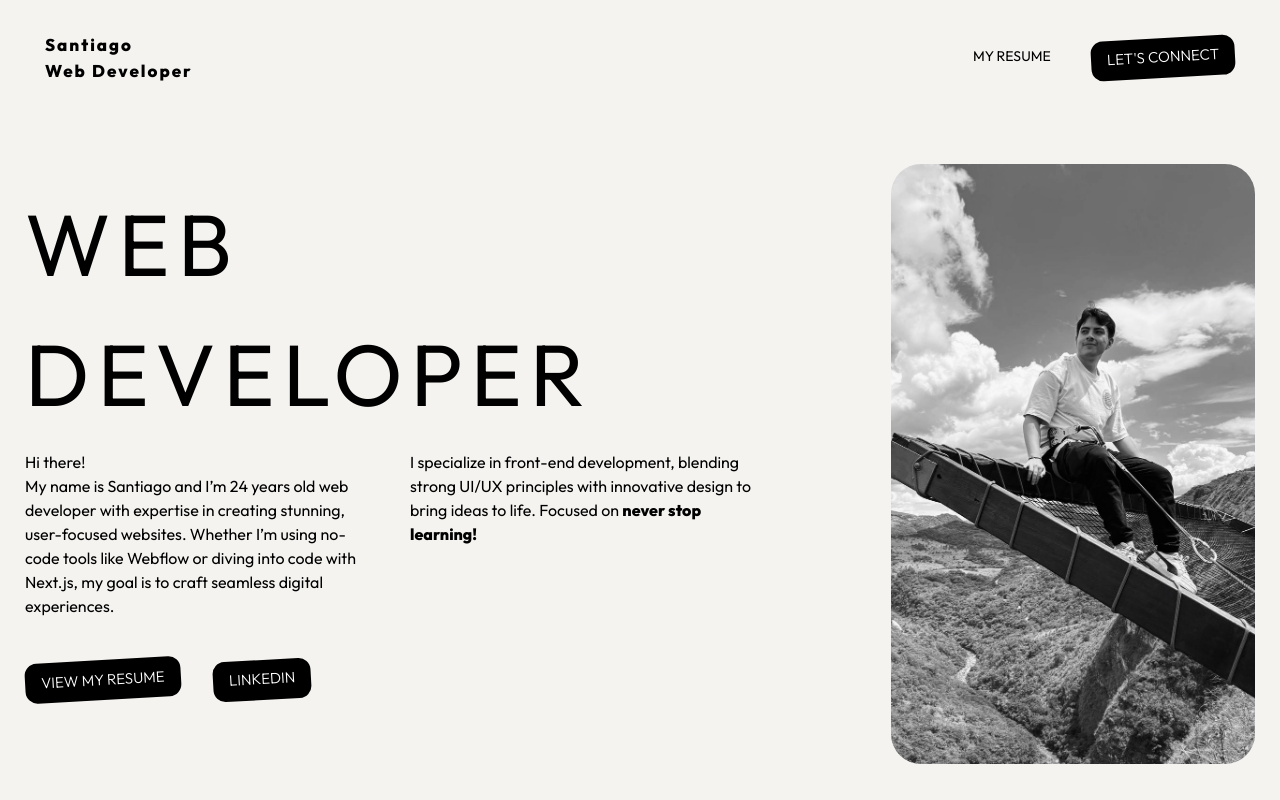
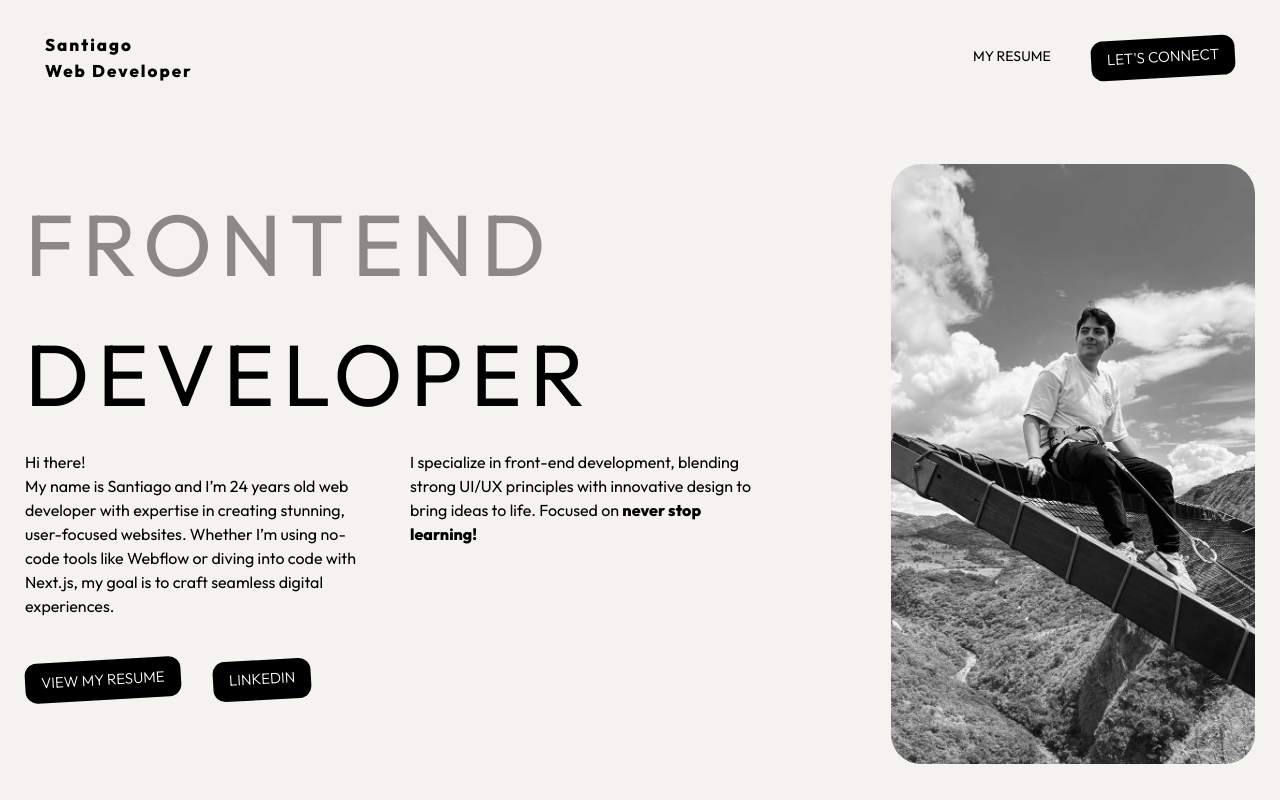
Before and after one commit to SantiagoLopez0/portfolio, a Next.js app: page / in a window 1280 px wide. Shown: the top 800 px of the page. Built offline with nearby package versions, Linux system fonts and the light colour scheme.

Commit message:
adding multiple titles to header and animation

```diff
--- a/src/components/Home/Hero/Hero.tsx
+++ b/src/components/Home/Hero/Hero.tsx
@@ -1,23 +1,29 @@
 "use client"
 
+import { useEffect, useState } from "react";
 import Image from "next/image";
 import styles from "./hero.module.css";
 import { Button } from "app/components/Shared/Button";
 import { ResumeModal } from "app/components/Shared/ResumeModal";
 
 
-const keywords = ["Web", "Webflow", "Frontend"];
+const titles = ["Web", "Webflow", "Frontend"];
 
 export const Hero = () => {
-    // const [currentKeyword, setCurrentKeyword] = useState(0);
+    const [index, setIndex] = useState(0);
+    const [fade, setFade] = useState(false);
 
-    // useEffect(() => {
-    //     const interval = setInterval(() => {
-    //         setCurrentKeyword((prevKeyword) => (prevKeyword + 1) % keywords.length);
-    //     }, 3000);
+    useEffect(() => {
+        const interval = setInterval(() => {
+            setFade(true);
+            setTimeout(() => {
+                setIndex((prevIndex) => (prevIndex + 1) % titles.length);
+                setFade(false);
+            }, 500); // Half the duration for smoother transition
+        }, 3000);
 
-    //     return () => clearInterval(interval);
-    // }, []);
+        return () => clearInterval(interval);
+    }, []);
 
     return (
         <section className="md:h-[100vh] flex items-center md:pt-[128px] pb-64 md:pb-0">
@@ -26,8 +32,11 @@ export const Hero = () => {
                     {/* Left Section */}
                     <div className="pt-[48px] md:pt-0 w-full h-[100vh] md:h-auto md:max-w-[60%] flex flex-col justify-center items-start gap-[10px]">
                         <h1 className={`${styles.mainTitle}`}>
-                            {/* <span className={styles.animatedKeyword}>{keywords[currentKeyword]}</span><br /> Developer */}
-                            {keywords[0]} Developer
+                            <span className={`inline-block transition-opacity duration-500 ${fade ? 'opacity-0' : 'opacity-100'}`}>
+                                {titles[index]}
+                            </span>
+                            <br />
+                            Developer
                         </h1>
                         <div className="grid grid-cols-1 md:grid-cols-2 gap-16 md:gap-32">
                             <p className="text-left">
@@ -41,11 +50,9 @@ export const Hero = () => {
                         </div>
 
                         <div className="md:h-[90px] flex flex-col md:flex-row mt-16 md:mt-32 gap-32">
-                            {/* <Button href='https://drive.google.com/file/d/1R-oRjCwTx6o-EJEBMV4kHcQoJya7OMyP/view?usp=sharing' text='View my resume' /> */}
-                            <ResumeModal isButton={true} customClassName=""/>
-                            <Button href='https://www.linkedin.com/in/santiago-lopez-b18594193/' text='LinkedIn' theme="dark"/>
+                            <ResumeModal isButton={true} customClassName="" />
+                            <Button href='https://www.linkedin.com/in/santiago-lopez-b18594193/' text='LinkedIn' theme="dark" />
                         </div>
-
                     </div>
 
                     {/* Right Section */}
--- a/src/components/Home/Hero/hero.module.css
+++ b/src/components/Home/Hero/hero.module.css
@@ -24,7 +24,7 @@
 
 .animatedKeyword {
     display: inline-block;
-    /* animation: fadeInOut 3s infinite; */
+    animation: fadeInOut 3s infinite;
 }
 
 @keyframes fadeInOut {
```
